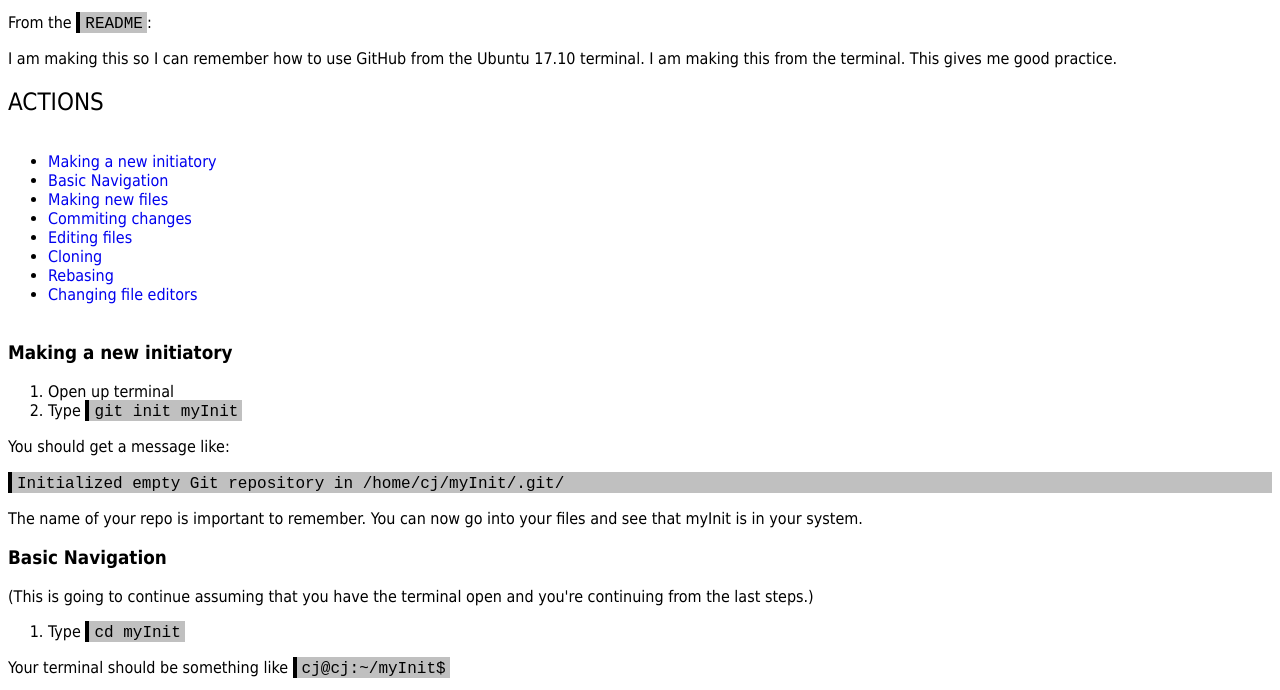
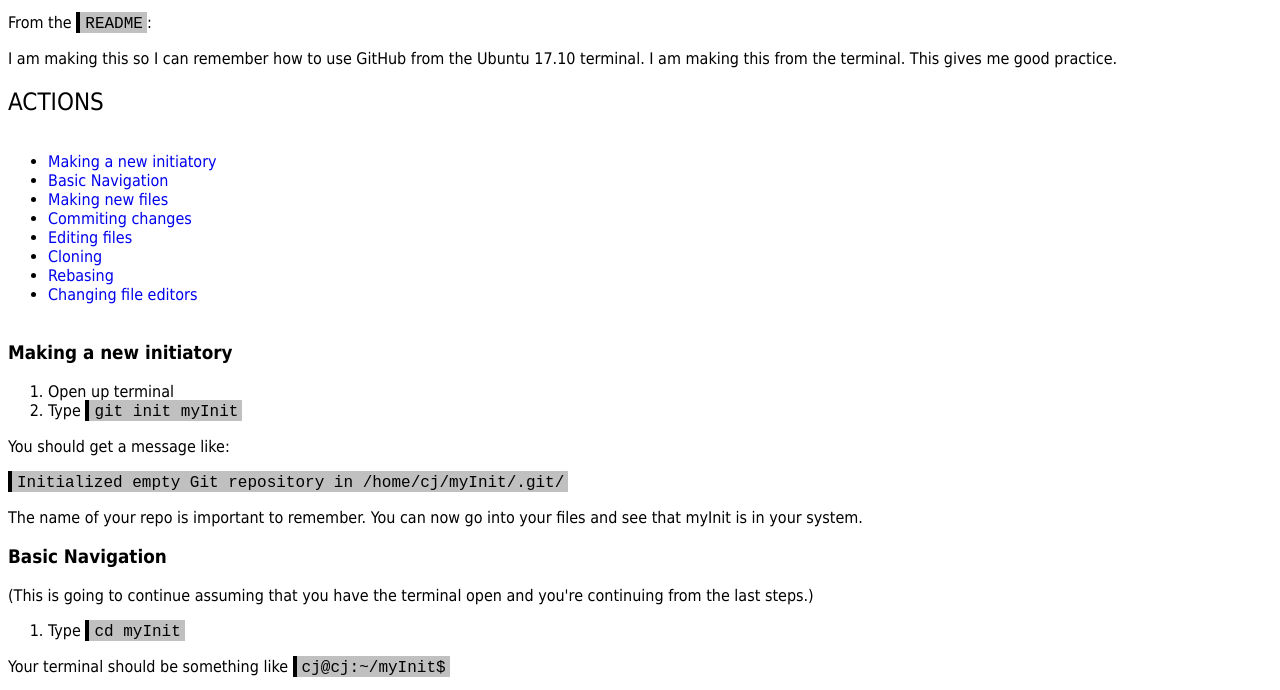
Before and after one commit to Redew/GitHub-From-Terminal, a plain HTML site: page index.html in a window 1280 px wide. Shown: the part 103-793 px from the top of the page. Drawn offline with Linux system fonts and the light colour scheme.

Commit message:
Fix mono spacing

```diff
--- a/index.html
+++ b/index.html
@@ -29,7 +29,7 @@
 			<li>Type <span class="mono">git init myInit</span></li>
 		</ol>
 		<p>You should get a message like:</p>
-		<p class="mono">Initialized empty Git repository in /home/cj/myInit/.git/</p>
+		<p> <span class="mono">Initialized empty Git repository in /home/cj/myInit/.git/</span></p>
 		<p>The name of your repo is important to remember. You can now go into your files and see that myInit is in your system.</p>
 		<h3 id="basic">Basic Navigation</h3>
 		<p>(This is going to continue assuming that you have the terminal open and you're continuing from the last steps.)</p>
```
